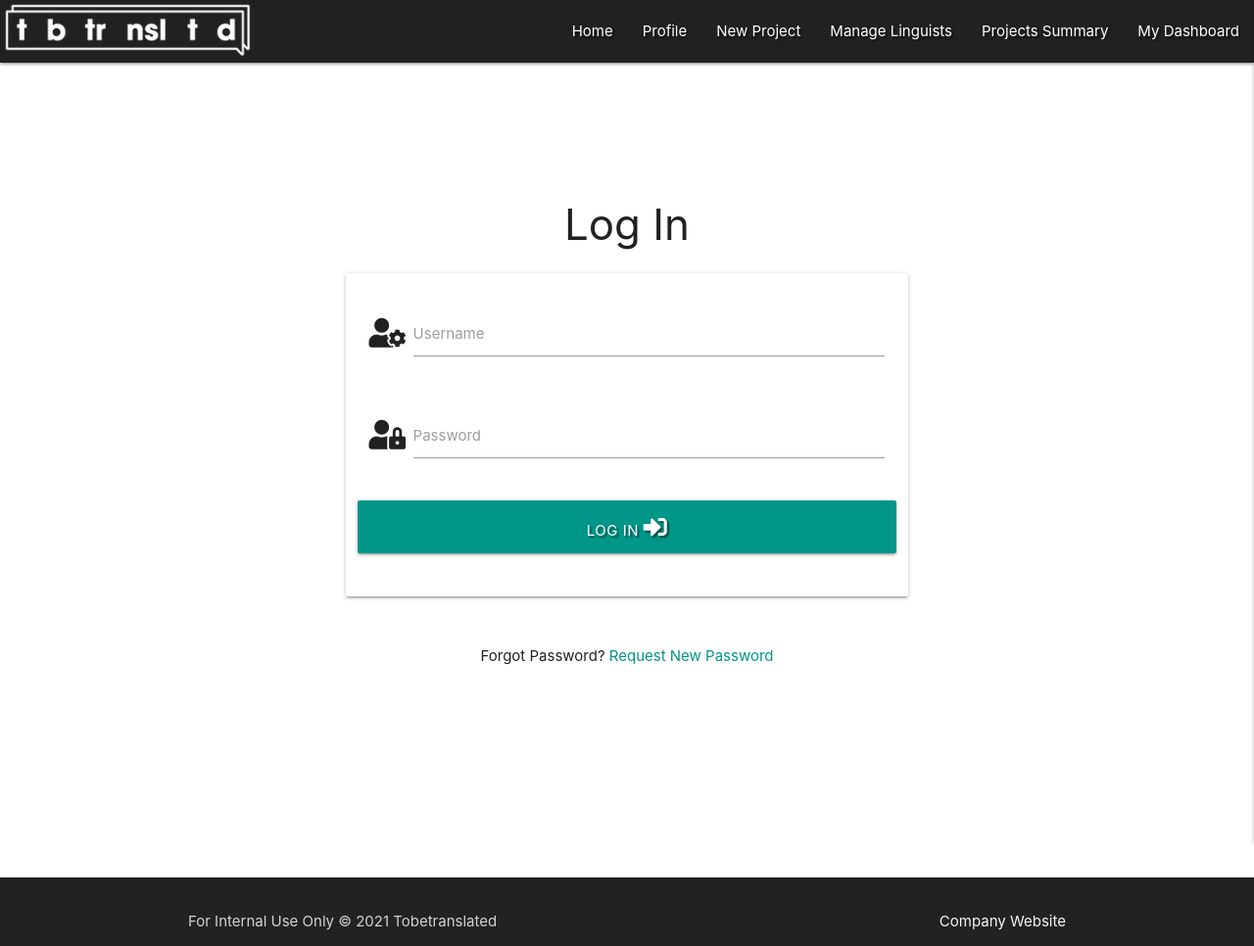
After one commit to Julia-IO/Linguist_Portal, a Flask app: page /login in a window 1280 px wide. The commit adds this page. Shown: the whole page at 98% size. Run offline with Flask 2, Linux system fonts and the light colour scheme; some libraries are stand-ins or nearby versions.

Commit message:
Add login functionality

```diff
--- a/app.py
+++ b/app.py
@@ -56,6 +56,32 @@ def register():
     return render_template("add_linguist.html")
 
 
+@app.route("/login", methods=["GET", "POST"])
+def login():
+    if request.method == "POST":
+        # check if username exists in db
+        existing_user = mongo.db.users.find_one(
+            {"username": request.form.get("username").lower()})
+
+        if existing_user:
+            # ensure hashed password matches user input
+            if check_password_hash(
+                existing_user["password"], request.form.get("password")):
+                    session["user"] = request.form.get("username").lower()
+                    flash("Welcome, {}".format(request.form.get("username")))
+            else:
+                # invalid password match
+                flash("Incorrect Username and/or Password")
+                return redirect(url_for("login"))
+
+        else:
+            # username doesn't exist
+            flash("Incorrect Username and/or Password")
+            return redirect(url_for("login"))
+
+    return render_template("login.html")
+
+
 if __name__ == "__main__":
     app.run(host=os.environ.get("IP"),
             port=int(os.environ.get("PORT")),
--- a/static/js/script.js
+++ b/static/js/script.js
@@ -1,3 +1,4 @@
 $(document).ready(function () {
     $(".sidenav").sidenav({edge: "right"});
+
 });
--- a/templates/base.html
+++ b/templates/base.html
@@ -18,10 +18,10 @@
         <!-- top navbar -->
 		<nav class="nav-extended text-shadow grey darken-4">
 			<div class="nav-wrapper">
-				<a href="#" class="brand-logo"><img src="static/img/logo_box_white.png" alt="Imagen"></a>
-				<a href="#" data-target="mobile-demo" class="sidenav-trigger right"><i class="fas fa-bars"></i></a>
+				<a href="{{ url_for('login') }}" class="brand-logo"><img src="static/img/logo_box_white.png" alt="Imagen"></a>
+				<a href="{{ url_for('login') }}" data-target="mobile-demo" class="sidenav-trigger right"><i class="fas fa-bars"></i></a>
 				<ul class="right hide-on-med-and-down">
-					<li><a href="#">Home</a></span></li>
+					<li><a href="{{ url_for('login') }}">Home</a></span></li>
 					<li><a href="#">Profile</a></li>
 					<li><a href="#">New Project</a></li>
 					<li><a href="{{ url_for('register') }}">Manage Linguists</a></li>
@@ -33,11 +33,11 @@
 
         <!-- mobile sidenav -->
 		<ul class="sidenav" id="mobile-demo">
-            <li><h4 class="center-align grey-text text-darken-4">Botsi</h4></li>
-                <li><a href="#">Home</a></li>
+            <li><h4 class="center-align grey-text text-darken-4">Tobetranslated</h4></li>
+                <li><a href="{{ url_for('login') }}">Home</a></li>
 				<li><a href="#">Profile</a></li>
 				<li><a href="#">New Project</a></li>
-				<li><a href="{ url_for('register') }}">Manage Linguists</a></li>
+				<li><a href="{{ url_for('register') }}">Manage Linguists</a></li>
 				<li><a href="#">Projects Summary</a></li>
 				<li><a href="{{ url_for('get_projects') }}">My Dashboard</a></li>
 		</ul>
@@ -49,7 +49,7 @@
             {% if messages %}
                 {% for message in messages %}
                     <div class="row flashes">
-                        <h4 class="teal white-text text-shadow center-align">{{ message }}</h4>
+                        <h5 class="teal white-text text-shadow center-align">{{ message }}</h4>
                     </div>
                 {% endfor %}
             {% endif %}
--- /dev/null
+++ b/templates/login.html
@@ -0,0 +1,60 @@
+{% extends "base.html" %}
+{% block content %}
+    <br>
+    <br>
+    <br>
+    <br>
+    <br>
+    <h3 class="center-align">Log In</h3>
+
+    <div class="row">
+        <form class="col s12 m8 offset-m2" method="POST" action="{{ url_for('login') }}">
+            <div class="card-panel">
+                <!-- username -->
+                <div class="row">
+					<div class="input-field col s12">
+						<i class="fas fa-user-cog prefix"></i>
+						<input id="username" name="username" type="text" minlength="5"
+                            maxlength="15" pattern="/^[a-zA-Z][a-zA-Z\d-_\.]+$/" class="validate" required>
+						<label for="username">Username</label>
+					</div>
+                </div>
+                <!-- passowrd -->
+                <div class="row">
+                    <div class="input-field col s12">
+						<i class="fas fa-user-lock prefix"></i>
+                        <input id="password" name="password" type="password" minlength="5"
+                            maxlength="15" pattern="/^[a-zA-Z][a-zA-Z\d-_\.]+$/" class="validate" required>
+                        <label for="password">Password</label>
+                    </div>
+                </div>
+                <!-- login -->
+                <div class="row">
+                    <button type="submit" class="col s12 btn-large teal text-shadow">
+                        Log In <i class="fas fa-sign-in-alt"></i>
+                    </button>
+                </div>
+            </div>
+        </form>
+    </div>
+
+    <div class="row">
+        <div class="col s12">
+            <p class="center-align">
+                Forgot Password?
+                <a href="mailto:juliadiez@tobetranslated.com?Subject=New%20Password%20Request" class= "teal-text">Request New Password</a>
+            </p>
+        </div>
+    </div>
+
+    <br>
+    <br>
+    <br>
+    <br>
+    <br>
+    <br>
+    <br>
+    <br>
+
+
+{% endblock %}
```
